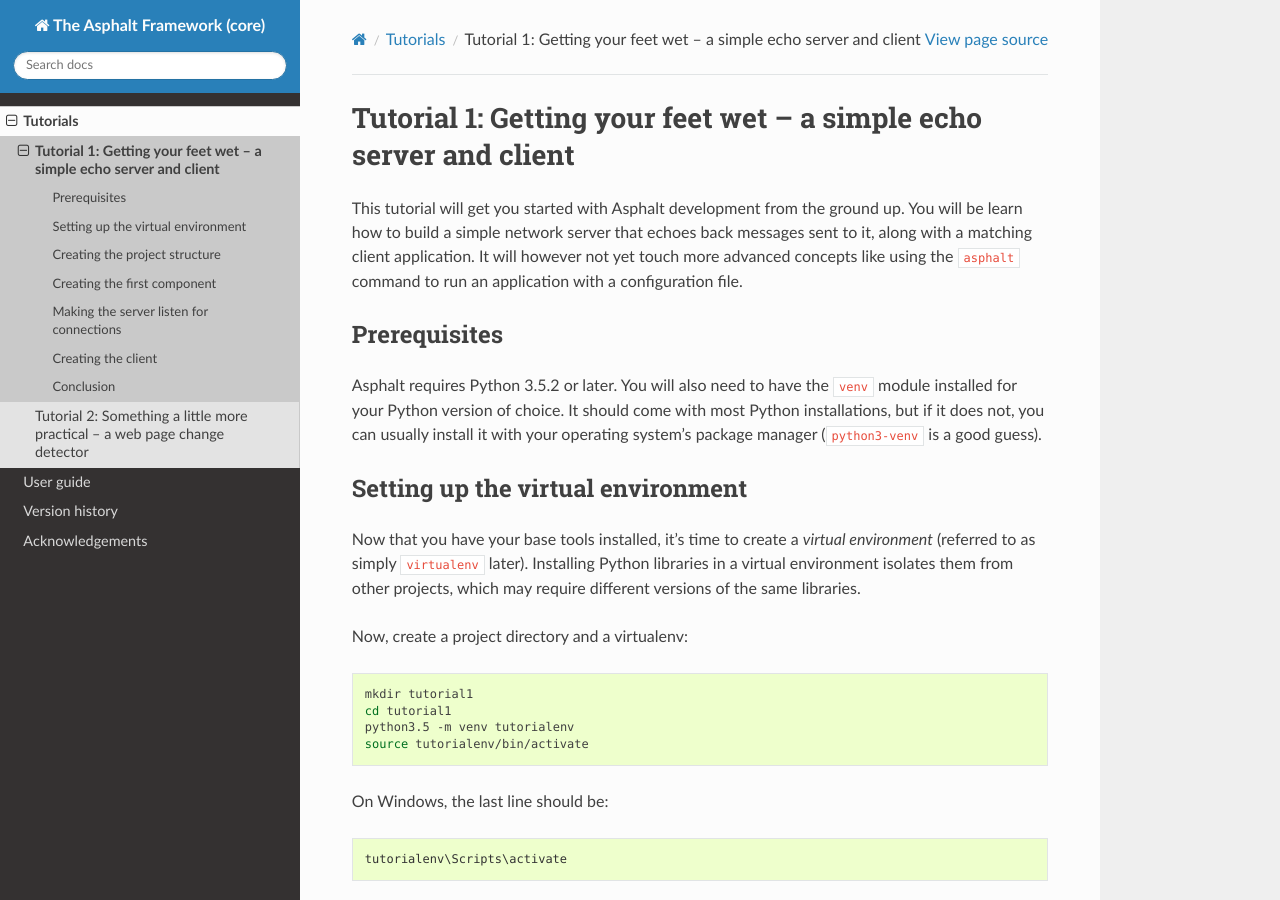
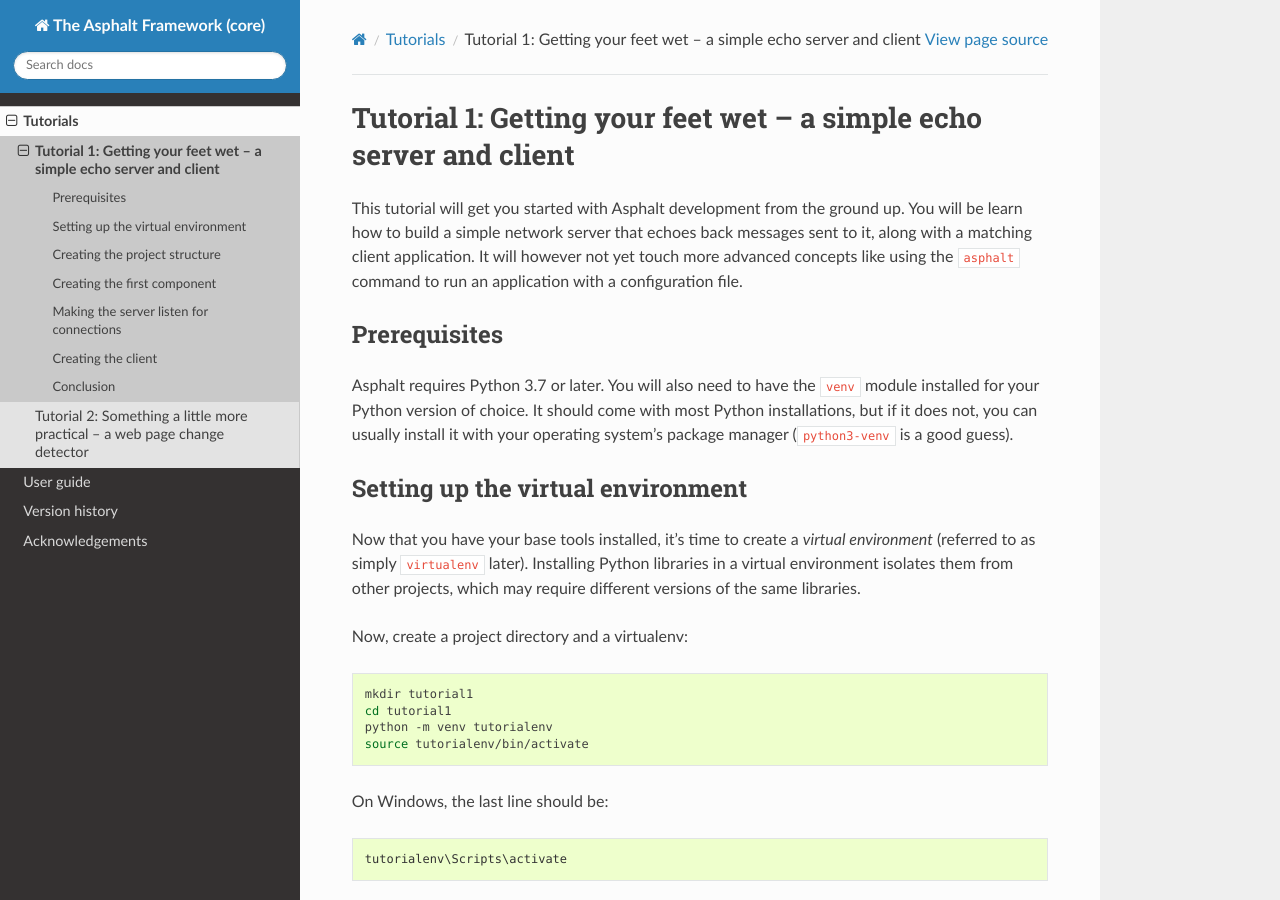
Before and after one commit to asphalt-framework/asphalt, a Sphinx documentation site: the page built from docs/tutorials/echo.rst, in a window 1280 px wide and 900 px high. Built offline with Sphinx 7.4.7 and the Read the Docs theme 2.0.0, drawn with Linux system fonts in a browser that asks for light colours; the version number could not be read and is left out.

Commit message:
Updated minimum Python version in the tutorial

```diff
--- a/docs/tutorials/echo.rst
+++ b/docs/tutorials/echo.rst
@@ -9,7 +9,7 @@
 Prerequisites
 -------------
 
-Asphalt requires Python 3.5.2 or later. You will also need to have the ``venv`` module installed
+Asphalt requires Python 3.7 or later. You will also need to have the ``venv`` module installed
 for your Python version of choice. It should come with most Python installations, but if it does
 not, you can usually install it with your operating system's package manager (``python3-venv`` is a
 good guess).
@@ -27,7 +27,7 @@
 
     mkdir tutorial1
     cd tutorial1
-    python3.5 -m venv tutorialenv
+    python -m venv tutorialenv
     source tutorialenv/bin/activate
 
 On Windows, the last line should be:
```
